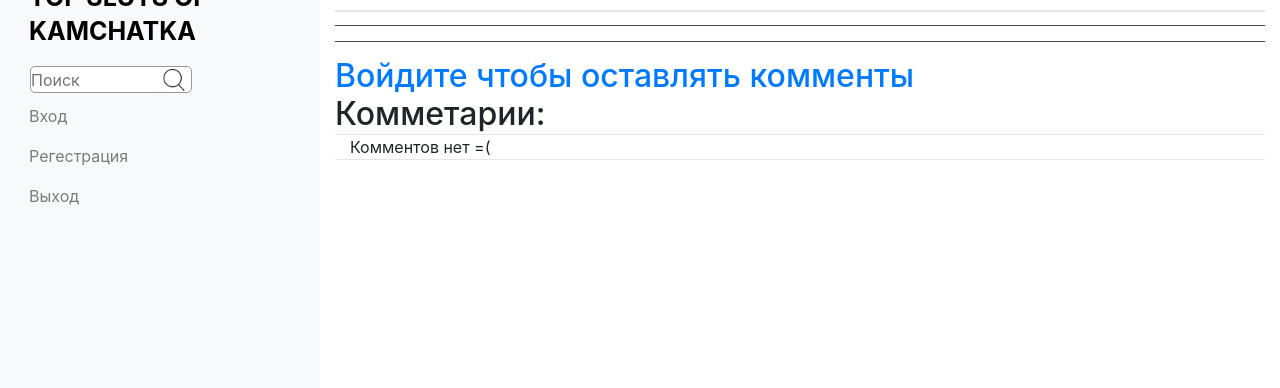
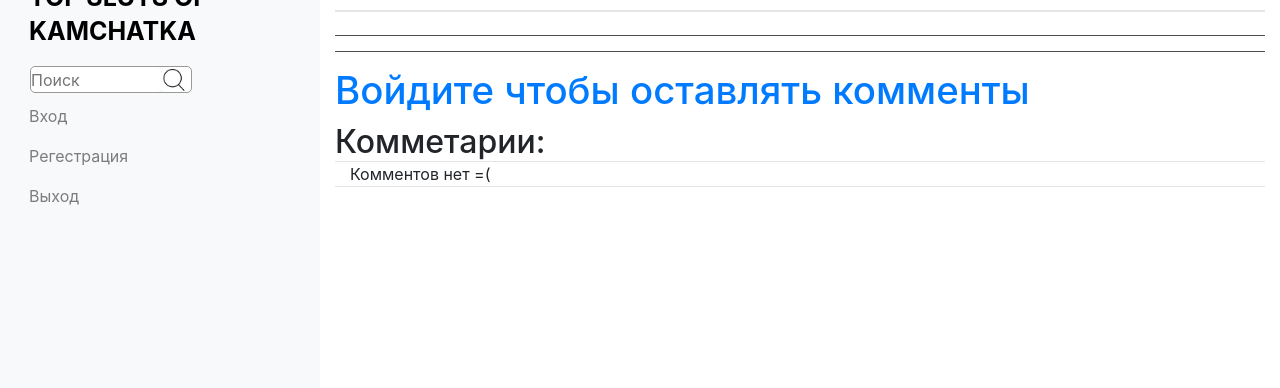
Before and after one commit to Y2Danil/tsoktest, a Django app: template Top/templates/Top/detail.html in a window 1280 px wide. Shown: the part 32-420 px from the top of the page. Run offline with Django 3.2, Linux system fonts and the light colour scheme; the template is opened without the code that fills it, so the values that code supplies are empty; some libraries are stand-ins or nearby versions.

Commit message:
Небольшие правки

```diff
--- a/Top/static/Top/style2.css
+++ b/Top/static/Top/style2.css
@@ -250,6 +250,7 @@ ul > li.admin {
   width: 100%;
   padding-left: 4px;
   font-size: 15px;
+  border-radius: 0;
 }
 
 .register form input:focus {
@@ -305,6 +306,7 @@ ul > li.admin {
   margin-left: 0;
   padding-left: 5px;
   font-size: 15px;
+  border-radius: 0;
 }
 
 .login form input::placeholder {
--- a/Top/templates/Top/detail.html
+++ b/Top/templates/Top/detail.html
@@ -6,8 +6,11 @@
 
 {% block content %}
 <style>
+  .hr_title_bottom {
+    margin-bottom: 10px;
+  }
   .Article_text {
-    font-size: 16px;
+    font-size: 1.45em;
     font-weight: 600;
   }
   .Article_title {
@@ -26,6 +29,12 @@
   }
   .detail-bottom-hr {
     margin-bottom: 20px;
+  }
+  .please_login > a {
+    font-size: 1.2em;
+  }
+  .please_login {
+    margin-bottom: 10px;
   }
   .comments {
     max-height: 500px;
@@ -61,6 +70,16 @@
   .comment:nth-of-type(1):hover{
     background: #dfdfdf;
   }
+  .comment_gend {
+    padding: 5px;
+    padding-left: 10px;
+    padding-right: 10px;
+    font-weight: 600;
+    border: 2px solid rgba(172, 172, 172, 0.75);
+    border-radius: 5px;
+    color: rgb(40, 40, 40);
+    background-color: rgba(200, 200, 200, 0.75);
+  }
 </style>
 
 
@@ -69,7 +88,7 @@
   <p class='p_rubric'>Рубрика - <a href="{% url 'blog:by_rubric' Article.rubric.id %}">{{ Article.rubric.name }}</a></p>
   <hr>
   <h1 class='Article_title col-12'>{{ Article.title }}</h1>
-  <hr>
+  <hr class='hr_title_bottom'>
   {% if Article.image %}
   <div style='max-width: 650px; ' class='detail_width_img'>
     <img src="{{ Article.image.url }}" alt="Картинка" style='padding-left: 0; width: 100%;' class=''>
@@ -87,10 +106,10 @@
     {% csrf_token %}
 
     <textarea name='text_comment' placeholder="Ваш комментарий" required cols='30' rows='3' style='width: 100%;'></textarea><br>
-    <button type="submit">Отправить</button>
+    <button class='comment_gend' type="submit">Отправить</button>
   </form>
   {% else %}
-    <h2>
+    <h2 class='please_login'>
       <a href="{% url 'login'%}?next={{request.path}}">Войдите чтобы оставлять комменты</a>
     </h2>
   {% endif %}
```
